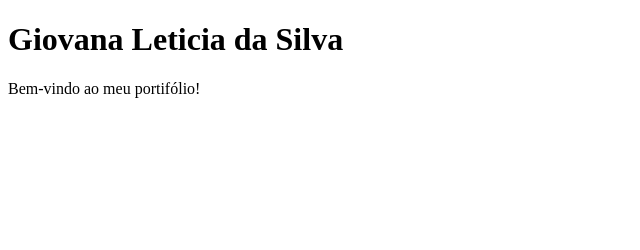
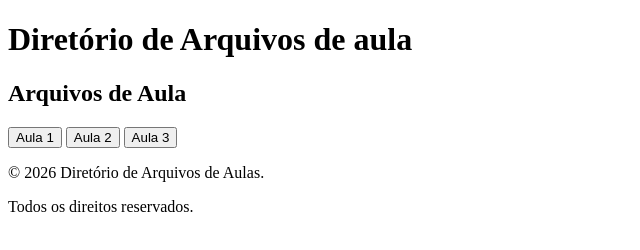
Before and after one commit to giovanalets/html, a plain HTML site: page index.html in a window 1280 px wide. Shown: the whole page, without its empty margins (0-640 px from the left). Drawn offline with Linux system fonts and the light colour scheme.

Commit message:
Atualização de links e favicon
Links para páginas internas e favicon

```diff
--- a/index.html
+++ b/index.html
@@ -1,10 +1,28 @@
-      <!DOCTYPE html>
-<html>
+<!DOCTYPE html>
+<html lang="pt-br">
 <head>
-  <title>Giovana Leticia da Silva - Portifólio</title>
+    <link rel="icon" type="image/png" href="/favicon-96x96.png" sizes="96x96" />
+    <link rel="icon" type="image/svg+xml" href="/favicon.svg" />
+    <link rel="shortcut icon" href="/favicon.ico" />
+    <link rel="apple-touch-icon" sizes="180x180" href="/apple-touch-icon.png" />
+    <link rel="manifest" href="/site.webmanifest" />
+    <meta charset="UTF-8">
+    <meta name="viewport" content="width=device-width, initial-scale=1.0">
+    <title>Diretório de Arquivos de aula</title>
 </head>
 <body>
-  <h1>Giovana Leticia da Silva</h1>
-  <p>Bem-vindo ao meu portifólio!</p>
+    <header>
+        <h1>Diretório de Arquivos de aula</h1>
+    </header>
+    <main>
+        <h2>Arquivos de Aula</h2>
+        <a href="/aula1/index.html"><button>Aula 1</button></a>
+        <a href="/aula2/index.html"><button>Aula 2</button></a>
+        <a href="/aula3/index.html"><button>Aula 3</button></a>
+    </main>
+    <footer>
+        <p>&copy; 2026 Diretório de Arquivos de Aulas.</p>
+        <p> Todos os direitos reservados.</p>
+    </footer>
 </body>
 </html>
```
Also changed, not shown: aula1/index.html (+1 -0 lines), aula2/index.html (+1 -0 lines), aula3/index.html (+2 -1 lines), apple-touch-icon.png (added), favicon-96x96.png (added), favicon.ico (added), favicon.svg (added), site.webmanifest (added), web-app-manifest-192x192.png (added), web-app-manifest-512x512.png (added).
